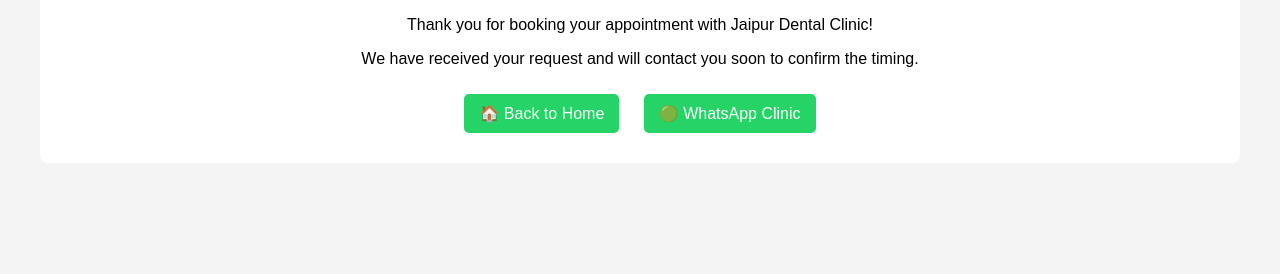
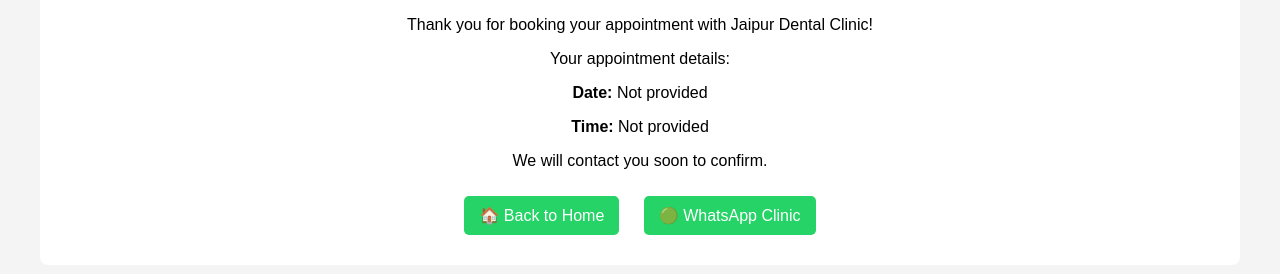
Before and after one commit to jaipurdentalclinic160-lab/Jaipur-dental-clinic1, a plain HTML site: page thank-you.html in a window 1280 px wide. Shown: the part 272-546 px from the top of the page. Drawn offline with Linux system fonts and the light colour scheme.

Commit message:
thank-you.html

```diff
--- a/thank-you.html
+++ b/thank-you.html
@@ -21,10 +21,20 @@
 <section>
 <h2>✅ Appointment Confirmed</h2>
 <p>Thank you for booking your appointment with Jaipur Dental Clinic!</p>
-<p>We have received your request and will contact you soon to confirm the timing.</p>
+<p>Your appointment details:</p>
+<p><strong>Date:</strong> <span id="appt-date"></span></p>
+<p><strong>Time:</strong> <span id="appt-time"></span></p>
+<p>We will contact you soon to confirm.</p>
 <a href="index.html">🏠 Back to Home</a>
 <a href="https://wa.me/919602250037?text=Hello%2C%20I%20just%20booked%20an%20appointment" class="green">🟢 WhatsApp Clinic</a>
 </section>
 
+<script>
+// Read URL parameters
+const params = new URLSearchParams(window.location.search);
+document.getElementById('appt-date').textContent = params.get('date') || 'Not provided';
+document.getElementById('appt-time').textContent = params.get('time') || 'Not provided';
+</script>
+
 </body>
 </html>
```
